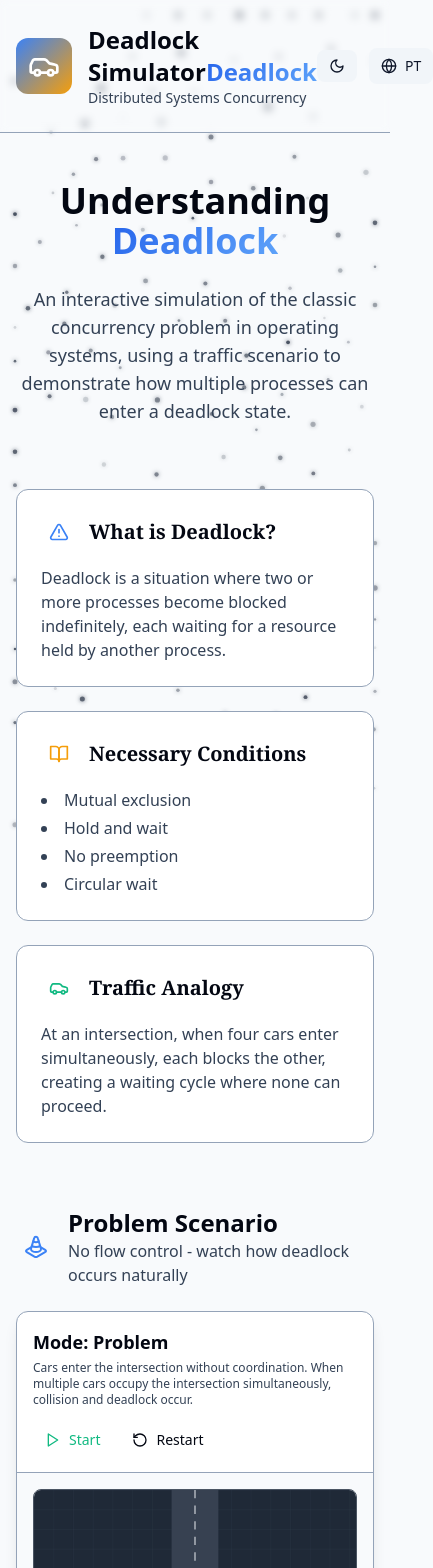
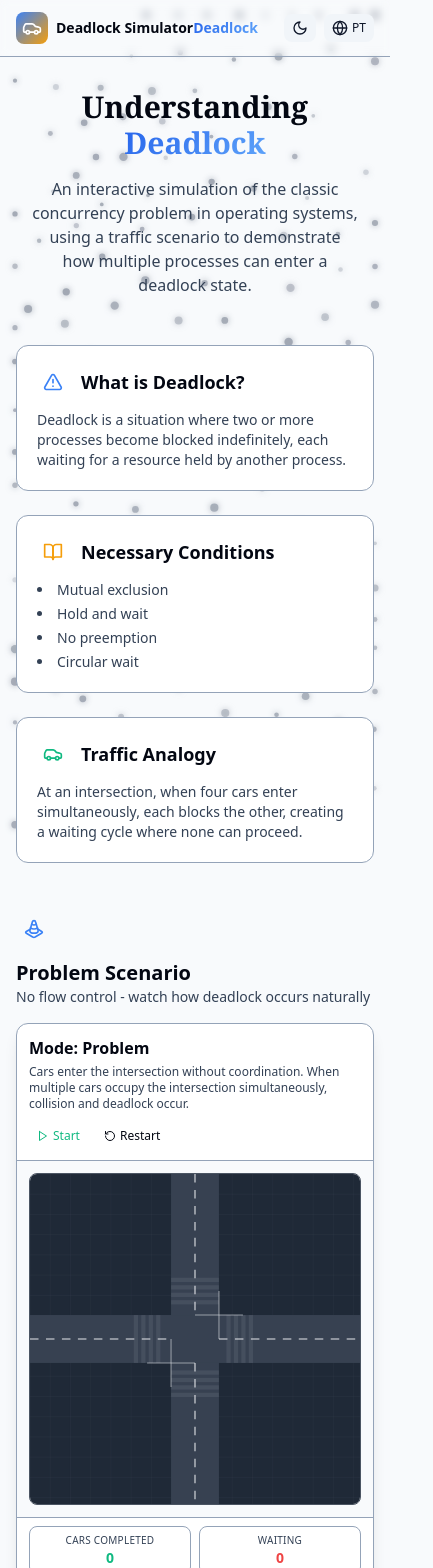
Before and after one commit to Daniel-Colonheze/Simulador-de-Deadlock-em-Transito, a Next.js app: page / in a window 390 px wide. Shown: the top 1568 px of the page, 433 px wide, since content can reach past the window. Built offline with nearby package versions, Linux system fonts and the light colour scheme; no server answers.

Commit message:
responsividade

```diff
--- a/app/page.tsx
+++ b/app/page.tsx
@@ -24,30 +24,29 @@ export default function Home() {
   const conditionsList = conditionsText.split("\n");
 
   return (
-    // Removido bg-background para não cobrir o canvas de partículas
     <div className="min-h-screen">
       <Header />
 
-      <main className="max-w-7xl mx-auto px-4 sm:px-6 lg:px-8 py-12">
+      <main className="max-w-7xl mx-auto px-4 sm:px-6 lg:px-8 py-8 sm:py-12">
         {/* Hero Section */}
-        <section className="text-center mb-16">
+        <section className="text-center mb-12 sm:mb-16">
           <motion.div
             initial={{ opacity: 0, y: 30 }}
             animate={{ opacity: 1, y: 0 }}
             transition={{ duration: 0.6 }}
           >
-            <h2 className="text-4xl md:text-5xl font-bold text-foreground mb-6">
+            <h1 className="font-serif text-3xl sm:text-4xl md:text-5xl font-bold text-foreground mb-4 sm:mb-6">
               {t("hero.title")}
               <span className="text-gradient">{t("hero.highlight")}</span>
-            </h2>
-            <p className="text-lg text-muted-foreground max-w-2xl mx-auto">
+            </h1>
+            <p className="font-sans text-base sm:text-lg md:text-xl text-muted-foreground max-w-2xl mx-auto px-4">
               {t("hero.description")}
             </p>
           </motion.div>
         </section>
 
         {/* Introduction Cards */}
-        <section className="grid grid-cols-1 md:grid-cols-3 gap-6 mb-16">
+        <section className="grid grid-cols-1 md:grid-cols-3 gap-6 mb-12 sm:mb-16">
           <ConceptCard
             title={t("concept.what.title")}
             icon={<AlertTriangle className="w-5 h-5 text-accent-north" />}
@@ -77,22 +76,22 @@ export default function Home() {
         </section>
 
         {/* Problem Simulation */}
-        <section className="mb-16">
+        <section className="mb-12 sm:mb-16">
           <motion.div
             initial={{ opacity: 0, y: 20 }}
             whileInView={{ opacity: 1, y: 0 }}
             viewport={{ once: true }}
             transition={{ duration: 0.5 }}
-            className="flex items-center gap-3 mb-6"
+            className="flex flex-wrap items-center gap-3 mb-4 sm:mb-6"
           >
             <div className="p-2 bg-accent-north/20 rounded-lg">
-              <TrafficCone className="w-6 h-6 text-accent-north" />
+              <TrafficCone className="w-5 h-5 sm:w-6 sm:h-6 text-accent-north" />
             </div>
             <div>
-              <h2 className="text-2xl font-bold text-foreground">
+              <h2 className="text-xl sm:text-2xl font-bold text-foreground">
                 {t("simulation.problem.section")}
               </h2>
-              <p className="text-muted-foreground">
+              <p className="text-sm sm:text-base text-muted-foreground">
                 {t("simulation.problem.subtitle")}
               </p>
             </div>
@@ -106,28 +105,28 @@ export default function Home() {
         </section>
 
         {/* Diagram Section */}
-        <section className="grid grid-cols-1 lg:grid-cols-2 gap-8 mb-16">
+        <section className="grid grid-cols-1 lg:grid-cols-2 gap-6 sm:gap-8 mb-12 sm:mb-16">
           <DeadlockDiagram />
           <SolutionCard />
         </section>
 
         {/* Solution Simulation */}
-        <section className="mb-16">
+        <section className="mb-12 sm:mb-16">
           <motion.div
             initial={{ opacity: 0, y: 20 }}
             whileInView={{ opacity: 1, y: 0 }}
             viewport={{ once: true }}
             transition={{ duration: 0.5 }}
-            className="flex items-center gap-3 mb-6"
+            className="flex flex-wrap items-center gap-3 mb-4 sm:mb-6"
           >
             <div className="p-2 bg-accent-south/20 rounded-lg">
-              <Shield className="w-6 h-6 text-accent-south" />
+              <Shield className="w-5 h-5 sm:w-6 sm:h-6 text-accent-south" />
             </div>
             <div>
-              <h2 className="text-2xl font-bold text-foreground">
+              <h2 className="text-xl sm:text-2xl font-bold text-foreground">
                 {t("simulation.solution.section")}
               </h2>
-              <p className="text-muted-foreground">
+              <p className="text-sm sm:text-base text-muted-foreground">
                 {t("simulation.solution.subtitle")}
               </p>
             </div>
@@ -147,37 +146,37 @@ export default function Home() {
             whileInView={{ opacity: 1, y: 0 }}
             viewport={{ once: true }}
             transition={{ duration: 0.5 }}
-            className="bg-secondary rounded-xl border border-border p-8"
+            className="bg-secondary rounded-xl border border-border p-6 sm:p-8"
           >
-            <div className="flex items-center gap-3 mb-6">
-              <Lightbulb className="w-6 h-6 text-accent-west" />
-              <h2 className="text-2xl font-bold text-foreground">
+            <div className="flex items-center gap-3 mb-4 sm:mb-6">
+              <Lightbulb className="w-5 h-5 sm:w-6 sm:h-6 text-accent-west" />
+              <h2 className="text-xl sm:text-2xl font-bold text-foreground">
                 {t("learning.title")}
               </h2>
             </div>
 
             <div className="grid grid-cols-1 md:grid-cols-2 gap-6">
-              <div className="space-y-4">
+              <div className="space-y-3 sm:space-y-4">
                 <h3 className="font-semibold text-foreground">
                   {t("learning.concurrent.title")}
                 </h3>
-                <p className="text-muted-foreground">
+                <p className="text-sm sm:text-base text-muted-foreground">
                   {t("learning.concurrent.description")}
                 </p>
               </div>
 
-              <div className="space-y-4">
+              <div className="space-y-3 sm:space-y-4">
                 <h3 className="font-semibold text-foreground">
                   {t("learning.prevention.title")}
                 </h3>
-                <p className="text-muted-foreground">
+                <p className="text-sm sm:text-base text-muted-foreground">
                   {t("learning.prevention.description")}
                 </p>
               </div>
             </div>
 
-            <div className="mt-8 p-4 bg-accent-east/10 rounded-lg border border-accent-east/20">
-              <p className="text-sm text-foreground">
+            <div className="mt-6 sm:mt-8 p-3 sm:p-4 bg-accent-east/10 rounded-lg border border-accent-east/20">
+              <p className="text-xs sm:text-sm text-foreground">
                 <strong>{t("learning.note")}</strong> {t("learning.reference")}
               </p>
             </div>
--- a/components/ConceptCard.tsx
+++ b/components/ConceptCard.tsx
@@ -1,5 +1,7 @@
+"use client";
+
+import { motion } from "framer-motion";
 import { ReactNode } from "react";
-import { motion } from "framer-motion";
 
 interface ConceptCardProps {
   title: string;
@@ -10,9 +12,9 @@ interface ConceptCardProps {
 
 export function ConceptCard({ title, icon, children, variant = "default" }: ConceptCardProps) {
   const variantStyles = {
-    default: "border-border bg-card",          // sólido (cor do tema)
-    danger: "border-accent-north/30 bg-card", // sólido (usa bg-card)
-    success: "border-accent-south/30 bg-card", // sólido (usa bg-card)
+    default: "bg-card border-border",
+    danger: "bg-card border-accent-north/30",
+    success: "bg-card border-accent-south/30",
   };
 
   return (
@@ -21,13 +23,13 @@ export function ConceptCard({ title, icon, children, variant = "default" }: Conc
       whileInView={{ opacity: 1, y: 0 }}
       viewport={{ once: true }}
       transition={{ duration: 0.5 }}
-      className={`rounded-xl border ${variantStyles[variant]} p-6 hover:shadow-lg transition-shadow`}
+      className={`rounded-xl border ${variantStyles[variant]} p-5 sm:p-6 hover:shadow-lg transition-shadow`}
     >
-      <div className="flex items-center gap-3 mb-4">
-        <div className="p-2 rounded-lg bg-muted/30">{icon}</div>
-        <h3 className="font-serif text-xl font-semibold text-foreground">{title}</h3>
+      <div className="flex items-center gap-3 mb-3 sm:mb-4">
+        <div className="p-1.5 sm:p-2 rounded-lg bg-muted/30">{icon}</div>
+        <h3 className="text-lg sm:text-xl font-semibold text-foreground">{title}</h3>
       </div>
-      <div className="font-sans text-muted-foreground">{children}</div>
+      <div className="text-sm sm:text-base text-muted-foreground">{children}</div>
     </motion.div>
   );
 }
--- a/components/Header.tsx
+++ b/components/Header.tsx
@@ -16,60 +16,56 @@ export function Header() {
       transition={{ duration: 0.6 }}
       className="border-b border-border bg-card/50 backdrop-blur-sm sticky top-0 z-50"
     >
-      <div className="max-w-7xl mx-auto px-4 sm:px-6 lg:px-8 py-6">
-        <div className="flex items-center justify-between">
-          {/* Logo */}
-          <div className="flex items-center gap-4">
+      <div className="max-w-7xl mx-auto px-4 sm:px-6 lg:px-8 py-3 sm:py-4 md:py-6">
+        <div className="flex flex-wrap items-center justify-between gap-3">
+          <div className="flex items-center gap-2 sm:gap-3">
             <motion.div
               whileHover={{ rotate: 10 }}
-              className="p-3 bg-gradient-to-br from-accent-north to-accent-east rounded-xl"
+              className="p-1.5 sm:p-2 md:p-3 bg-gradient-to-br from-accent-north to-accent-east rounded-lg sm:rounded-xl"
             >
-              <Car className="w-8 h-8 text-white" />
+              <Car className="w-5 h-5 sm:w-6 sm:h-6 md:w-8 md:h-8 text-white" />
             </motion.div>
             <div>
-              <h1 className="text-2xl font-bold text-foreground">
+              <h1 className="text-sm sm:text-lg md:text-2xl font-bold text-foreground">
                 {t("site.title")}
                 <span className="text-gradient">{t("hero.highlight")}</span>
               </h1>
-              <p className="text-sm text-muted-foreground">
+              <p className="text-xs sm:text-sm text-muted-foreground hidden sm:block">
                 {t("site.subtitle")}
               </p>
             </div>
           </div>
 
-          {/* Controls */}
-          <div className="flex items-center gap-3">
-            {/* Theme Toggle */}
+          <div className="flex gap-2">
             <motion.button
               whileHover={{ scale: 1.05 }}
               whileTap={{ scale: 0.95 }}
               onClick={toggleTheme}
-              className="flex items-center gap-2 px-3 py-2 rounded-lg bg-secondary hover:bg-muted transition-colors text-secondary-foreground"
+              className="flex items-center gap-1 sm:gap-2 px-2 sm:px-3 py-1.5 sm:py-2 rounded-lg bg-secondary hover:bg-muted transition-colors text-secondary-foreground"
               title={t("button.theme")}
             >
               {theme === "dark" ? (
                 <>
                   <Sun className="w-4 h-4" />
-                  <span className="hidden sm:inline text-sm">Light</span>
+                  <span className="hidden sm:inline text-xs sm:text-sm">Light</span>
                 </>
               ) : (
                 <>
                   <Moon className="w-4 h-4" />
-                  <span className="hidden sm:inline text-sm">Dark</span>
+                  <span className="hidden sm:inline text-xs sm:text-sm">Dark</span>
                 </>
               )}
             </motion.button>
 
-            {/* Language Toggle */}
             <motion.button
               whileHover={{ scale: 1.05 }}
               whileTap={{ scale: 0.95 }}
               onClick={() => setLocale(locale === "pt" ? "en" : "pt")}
-              className="flex items-center gap-2 px-3 py-2 rounded-lg bg-secondary hover:bg-muted transition-colors text-secondary-foreground"
+              className="flex items-center gap-1 sm:gap-2 px-2 sm:px-3 py-1.5 sm:py-2 rounded-lg bg-secondary hover:bg-muted transition-colors text-secondary-foreground"
               title={t("button.language")}
             >
               <Globe className="w-4 h-4" />
-              <span className="text-sm font-medium">
+              <span className="text-xs sm:text-sm font-medium">
                 {locale === "pt" ? "EN" : "PT"}
               </span>
             </motion.button>
--- a/components/SimulationCanvas.tsx
+++ b/components/SimulationCanvas.tsx
@@ -44,17 +44,16 @@ export function SimulationCanvas({ mode, title, description }: SimulationCanvasP
       transition={{ duration: 0.5 }}
       className="bg-card rounded-xl border border-border overflow-hidden shadow-lg"
     >
-      {/* Header com título e botões responsivos */}
-      <div className="p-4 sm:p-6 border-b border-border bg-secondary/50">
-        <div className="flex flex-col sm:flex-row sm:items-center sm:justify-between gap-4">
+      <div className="p-3 sm:p-4 md:p-6 border-b border-border bg-secondary/50">
+        <div className="flex flex-col sm:flex-row sm:items-center sm:justify-between gap-3">
           <div>
-            <h3 className="text-lg sm:text-xl font-semibold text-foreground">{title}</h3>
+            <h3 className="text-base sm:text-lg md:text-xl font-semibold text-foreground">{title}</h3>
             <p className="text-xs sm:text-sm text-muted-foreground mt-1">{description}</p>
           </div>
           <div className="flex items-center gap-2">
             <button
               onClick={toggleRun}
-              className={`flex items-center gap-2 px-3 py-1.5 sm:px-4 sm:py-2 rounded-lg font-medium transition-all text-sm sm:text-base ${
+              className={`flex items-center gap-1 sm:gap-2 px-2 sm:px-3 md:px-4 py-1 sm:py-1.5 md:py-2 rounded-lg font-medium transition-all text-xs sm:text-sm md:text-base ${
                 running
                   ? "bg-accent-north/20 text-accent-north hover:bg-accent-north/30"
                   : "bg-accent-south/20 text-accent-south hover:bg-accent-south/30"
@@ -62,29 +61,28 @@ export function SimulationCanvas({ mode, title, description }: SimulationCanvasP
             >
               {running ? (
                 <>
-                  <Pause className="w-4 h-4" />
+                  <Pause className="w-3 h-3 sm:w-4 sm:h-4" />
                   <span>{t("simulation.button.pause")}</span>
                 </>
               ) : (
                 <>
-                  <Play className="w-4 h-4" />
+                  <Play className="w-3 h-3 sm:w-4 sm:h-4" />
                   <span>{t("simulation.button.start")}</span>
                 </>
               )}
             </button>
             <button
               onClick={reset}
-              className="flex items-center gap-2 px-3 py-1.5 sm:px-4 sm:py-2 rounded-lg font-medium bg-muted/50 text-foreground hover:bg-muted transition-all text-sm sm:text-base"
+              className="flex items-center gap-1 sm:gap-2 px-2 sm:px-3 md:px-4 py-1 sm:py-1.5 md:py-2 rounded-lg font-medium bg-muted/50 text-foreground hover:bg-muted transition-all text-xs sm:text-sm md:text-base"
             >
-              <RotateCcw className="w-4 h-4" />
+              <RotateCcw className="w-3 h-3 sm:w-4 sm:h-4" />
               <span>{t("simulation.button.restart")}</span>
             </button>
           </div>
         </div>
       </div>
 
-      {/* Canvas responsivo */}
-      <div className="p-4 sm:p-6 bg-background flex justify-center">
+      <div className="p-3 sm:p-4 md:p-6 bg-background flex justify-center">
         <div
           ref={containerRef}
           className="relative rounded-lg overflow-hidden border border-border w-full max-w-[600px] simulation-drawing-area"
@@ -105,12 +103,12 @@ export function SimulationCanvas({ mode, title, description }: SimulationCanvasP
                   ],
                 }}
                 transition={{ duration: 1, repeat: Infinity }}
-                className="bg-card border-2 border-accent-north rounded-xl px-4 py-3 sm:px-8 sm:py-6 text-center"
+                className="bg-card border-2 border-accent-north rounded-xl px-3 py-2 sm:px-6 sm:py-4 md:px-8 md:py-6 text-center"
               >
-                <h4 className="text-lg sm:text-2xl font-bold text-accent-north mb-1 sm:mb-2">
+                <h4 className="text-sm sm:text-lg md:text-2xl font-bold text-accent-north mb-1 sm:mb-2">
                   {t("deadlock.alert")}
                 </h4>
-                <p className="text-xs sm:text-sm text-white">
+                <p className="text-[10px] sm:text-xs md:text-sm text-white">
                   {t("deadlock.message")}
                 </p>
               </motion.div>
@@ -119,17 +117,16 @@ export function SimulationCanvas({ mode, title, description }: SimulationCanvasP
         </div>
       </div>
 
-      {/* Estatísticas responsivas */}
-      <div className="px-4 py-3 sm:px-6 sm:py-4 border-t border-border bg-secondary/30">
-        <div className="grid grid-cols-2 sm:grid-cols-5 gap-2 sm:gap-4">
+      <div className="px-3 py-2 sm:px-4 sm:py-3 md:px-6 md:py-4 border-t border-border bg-secondary/30">
+        <div className="grid grid-cols-2 sm:grid-cols-5 gap-2 sm:gap-3 md:gap-4">
           <StatCard label={t("stat.completed")} value={stats.completed} color="text-accent-south" />
           <StatCard label={t("stat.waiting")} value={stats.waiting} color="text-accent-west" />
           <StatCard label={t("stat.broken")} value={stats.broken} color="text-accent-north" />
           <StatCard label={t("stat.crossing")} value={stats.crossing} color="text-accent-east" />
           <div className="bg-card rounded-lg p-2 sm:p-3 border border-border">
-            <p className="text-xs text-muted-foreground uppercase tracking-wide">{t("stat.status")}</p>
+            <p className="text-[10px] sm:text-xs text-muted-foreground uppercase tracking-wide">{t("stat.status")}</p>
             <p
-              className={`text-sm sm:text-lg font-semibold ${
+              className={`text-sm sm:text-base md:text-lg font-semibold ${
                 stats.deadlocked ? "text-accent-north animate-pulse" : "text-foreground"
               }`}
             >
@@ -154,9 +151,9 @@ interface StatCardProps {
 
 function StatCard({ label, value, color }: StatCardProps) {
   return (
-    <div className="bg-card rounded-lg p-2 sm:p-3 border border-border text-center sm:text-left">
+    <div className="bg-card rounded-lg p-1.5 sm:p-2 md:p-3 border border-border text-center sm:text-left">
       <p className="text-[10px] sm:text-xs text-muted-foreground uppercase tracking-wide truncate">{label}</p>
-      <p className={`text-lg sm:text-2xl font-bold ${color}`}>{value}</p>
+      <p className={`text-sm sm:text-lg md:text-2xl font-bold ${color}`}>{value}</p>
     </div>
   );
 }
--- a/components/StarsBackground.tsx
+++ b/components/StarsBackground.tsx
@@ -18,9 +18,8 @@ export function StarsBackground() {
   const particlesRef = useRef<Particle[]>([]);
   const mouseRef = useRef({ x: 0, y: 0, active: false });
   const animationRef = useRef<number>();
-  const [particleColor, setParticleColor] = useState("#2d3748");
+  const [particleColor, setParticleColor] = useState("#9ca3af"); // padrão light
 
-  // Configurações
   const COUNT = 150;
   const MAX_SPEED = 3.2;
   const MOUSE_RADIUS = 200;
@@ -30,41 +29,26 @@ export function StarsBackground() {
   const DAMPING = 0.97;
   const TWINKLE_SPEED = 0.03;
 
-  // Função para ajustar tamanho e opacidade de cada partícula conforme o tema
-  const adjustParticlePropertiesForTheme = () => {
-    const isDark = document.documentElement.classList.contains("dark");
-    particlesRef.current.forEach(p => {
+  useEffect(() => {
+    const updateColor = () => {
+      const isDark = document.documentElement.classList.contains("dark");
       if (isDark) {
-        p.size = 1.8 + Math.random() * 2.5;
-        p.opacity = 0.4 + Math.random() * 0.6;
+        setParticleColor("#4a7cbb"); // azul médio no dark
       } else {
-        p.size = 1.2 + Math.random() * 1.5;
-        p.opacity = 0.2 + Math.random() * 0.4;
+        setParticleColor("#9ca3af"); // cinza suave no light (mais discreto)
       }
-    });
-  };
-
-  // Observa a classe 'dark' para atualizar a cor e as propriedades das partículas
-  useEffect(() => {
-    const updateTheme = () => {
-      const isDark = document.documentElement.classList.contains("dark");
-      setParticleColor(isDark ? "#4a7cbb" : "#2d3748");
-      adjustParticlePropertiesForTheme();
     };
-    updateTheme();
-    const observer = new MutationObserver(updateTheme);
+    updateColor();
+    const observer = new MutationObserver(updateColor);
     observer.observe(document.documentElement, { attributes: true, attributeFilter: ["class"] });
     return () => observer.disconnect();
   }, []);
 
   const initParticles = (width: number, height: number) => {
-    const isDark = document.documentElement.classList.contains("dark");
     const particles: Particle[] = [];
     for (let i = 0; i < COUNT; i++) {
       const x = Math.random() * width;
       const y = Math.random() * height;
-      const size = isDark ? 1.8 + Math.random() * 2.5 : 1.2 + Math.random() * 1.5;
-      const opacity = isDark ? 0.4 + Math.random() * 0.6 : 0.2 + Math.random() * 0.4;
       particles.push({
         x,
         y,
@@ -72,8 +56,8 @@ export function StarsBackground() {
         homeY: y,
         vx: (Math.random() - 0.5) * 1.8,
         vy: (Math.random() - 0.5) * 1.8,
-        size,
-        opacity,
+        size: 1.8 + Math.random() * 2.5,
+        opacity: 0.4 + Math.random() * 0.6,
       });
     }
     particlesRef.current = particles;
@@ -91,7 +75,6 @@ export function StarsBackground() {
       let fx = 0,
         fy = 0;
 
-      // Repulsão entre partículas
       for (let j = 0; j < particles.length; j++) {
         if (i === j) continue;
         const dx = particles[i].x - particles[j].x;
@@ -105,7 +88,6 @@ export function StarsBackground() {
         }
       }
 
-      // Repulsão do mouse
       if (mouseActive) {
         const dx = particles[i].x - mouseX;
         const dy = particles[i].y - mouseY;
@@ -118,7 +100,6 @@ export function StarsBackground() {
         }
       }
 
-      // Força restauradora (mola)
       fx += (particles[i].homeX - particles[i].x) * SPRING;
       fy += (particles[i].homeY - particles[i].y) * SPRING;
 
@@ -136,15 +117,13 @@ export function StarsBackground() {
       particles[i].vx *= DAMPING;
       particles[i].vy *= DAMPING;
 
-      // Bordas suaves
       if (particles[i].x < 15) particles[i].x = 15;
       if (particles[i].x > width - 15) particles[i].x = width - 15;
       if (particles[i].y < 15) particles[i].y = 15;
       if (particles[i].y > height - 15) particles[i].y = height - 15;
 
-      // Cintilação
       particles[i].opacity += (Math.random() - 0.5) * TWINKLE_SPEED;
-      if (particles[i].opacity < 0.1) particles[i].opacity = 0.1;
+      if (particles[i].opacity < 0.3) particles[i].opacity = 0.3;
       if (particles[i].opacity > 0.9) particles[i].opacity = 0.9;
     }
   };
@@ -157,7 +136,7 @@ export function StarsBackground() {
       ctx.arc(p.x, p.y, p.size, 0, Math.PI * 2);
       ctx.fillStyle = particleColor;
       ctx.globalAlpha = p.opacity;
-      ctx.shadowBlur = 4;
+      ctx.shadowBlur = 6;
       ctx.shadowColor = particleColor;
       ctx.fill();
     }
```
Also changed, not shown: components/Footer.tsx (+8 -11 lines), components/SolutionCard.tsx (+15 -11 lines).
